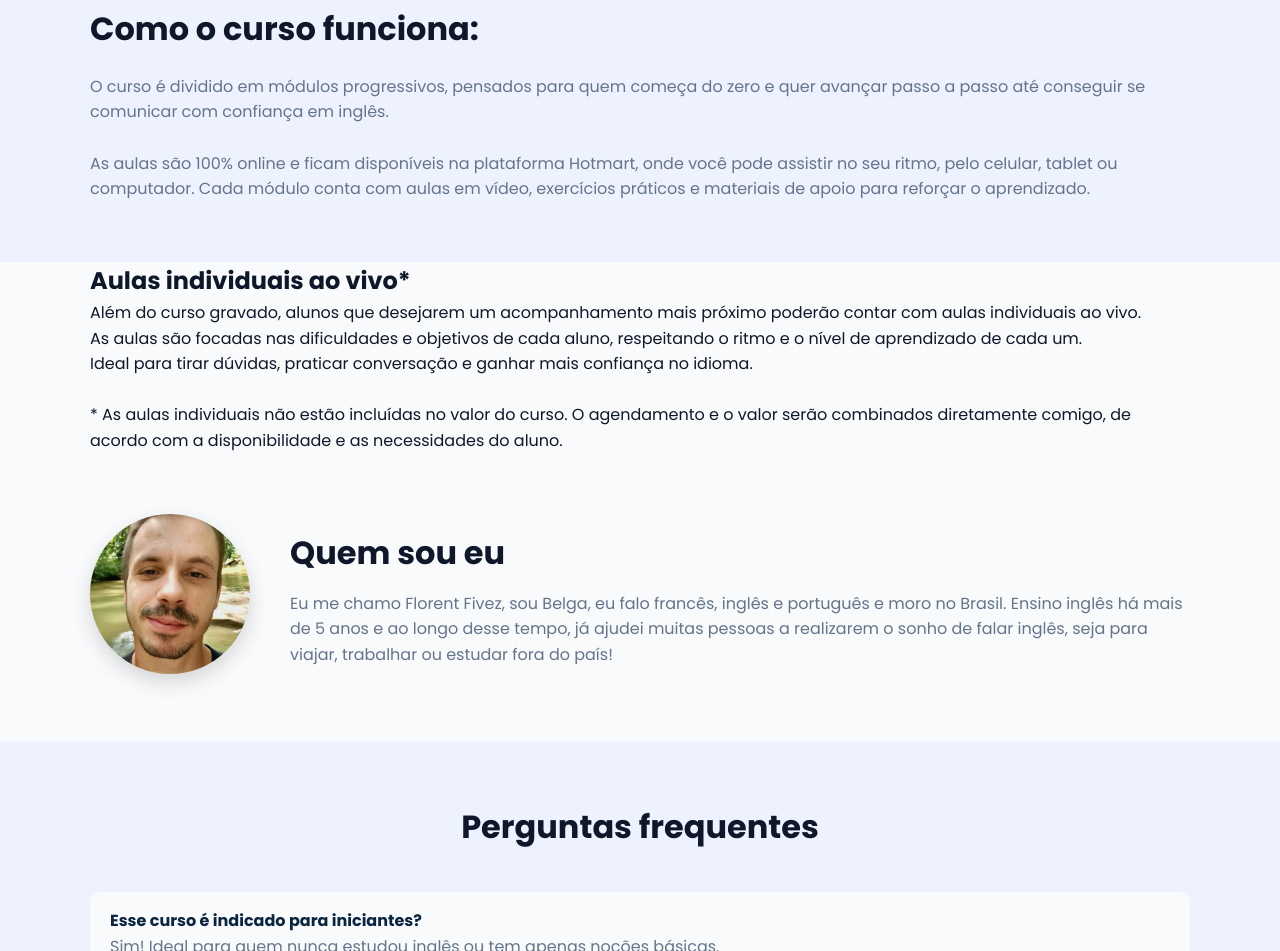
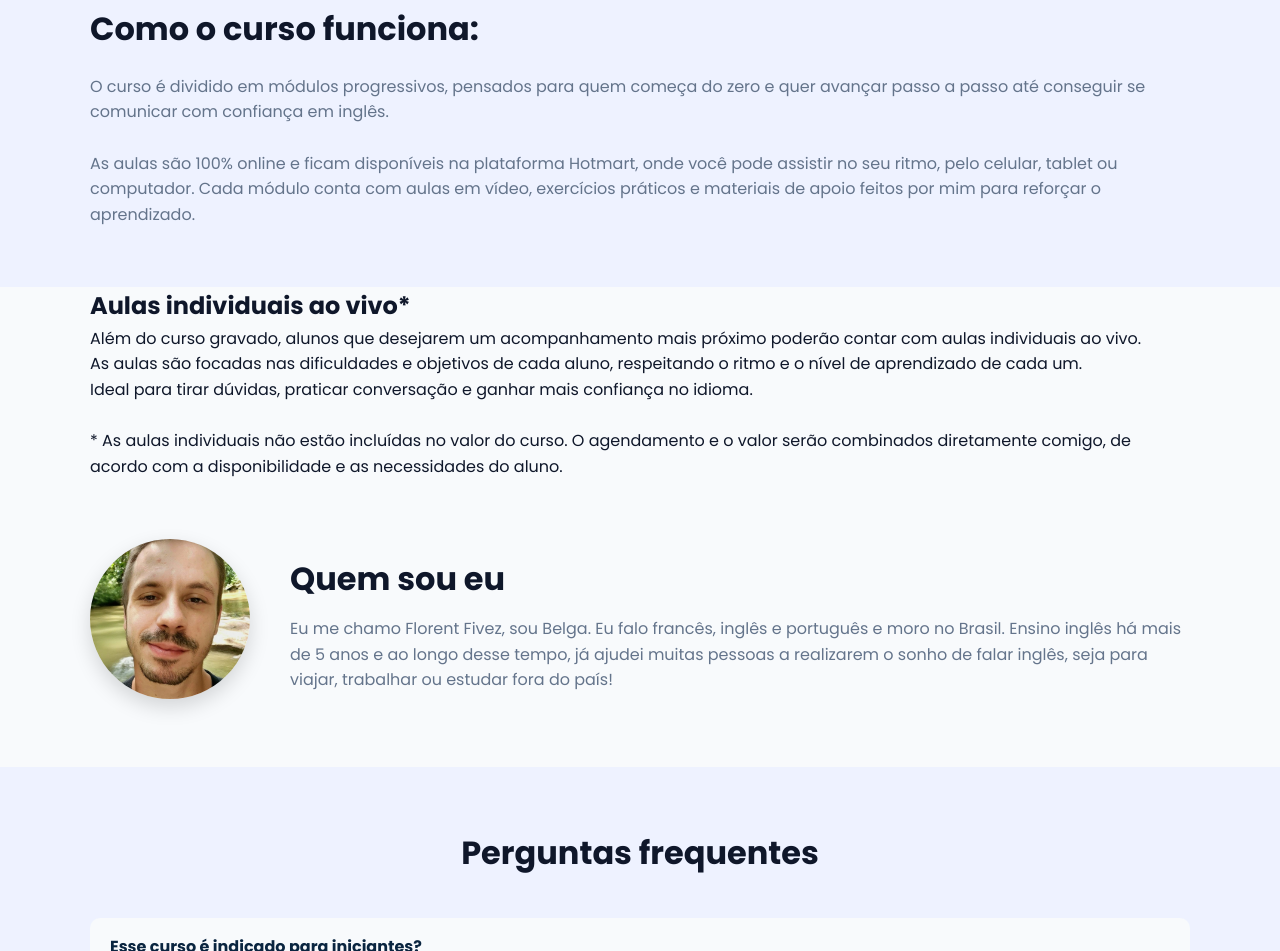
Before and after one commit to InsaneFlo/ingles-com-o-flo, a plain HTML site: page index.html in a window 1280 px wide. Shown: the part 819-1770 px from the top of the page. Drawn offline with Linux system fonts and the light colour scheme.

Commit message:
Últimas modificações de texto, eu espero

```diff
--- a/index.html
+++ b/index.html
@@ -45,7 +45,7 @@
 <p>
   As aulas são 100% online e ficam disponíveis na plataforma Hotmart, onde você
   pode assistir no seu ritmo, pelo celular, tablet ou computador.
-  Cada módulo conta com aulas em vídeo, exercícios práticos e materiais de apoio
+  Cada módulo conta com aulas em vídeo, exercícios práticos e materiais de apoio feitos por mim
   para reforçar o aprendizado.
 </p>
     </div>
@@ -87,7 +87,7 @@
     <div class="sobre-texto">
       <h2>Quem sou eu</h2>
       <p>
-        Eu me chamo Florent Fivez, sou Belga, eu falo francês, inglês e português e  moro no Brasil. Ensino inglês há mais de 5 anos e
+        Eu me chamo Florent Fivez, sou Belga. Eu falo francês, inglês e português e  moro no Brasil. Ensino inglês há mais de 5 anos e
         ao longo desse tempo, já ajudei muitas pessoas a realizarem o sonho
         de falar inglês, seja para viajar, trabalhar ou estudar fora do país!
       </p>
```
